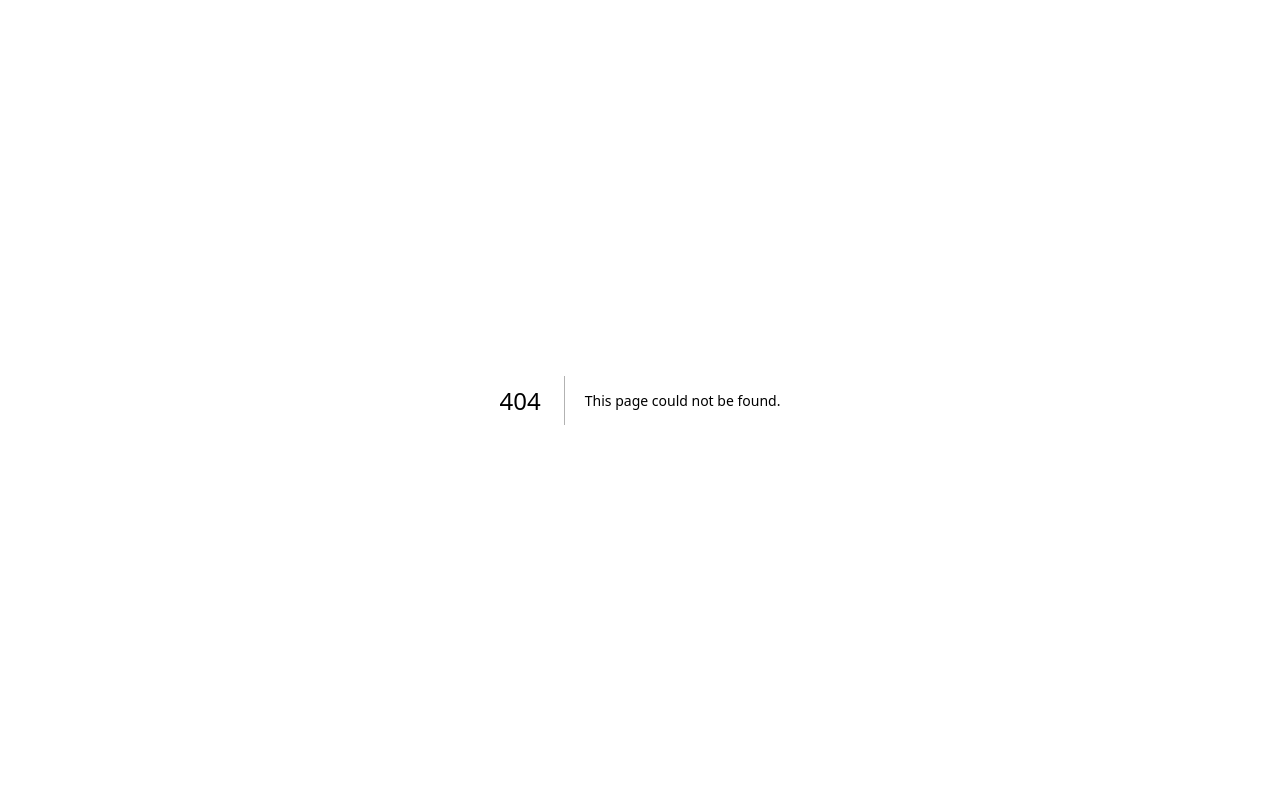
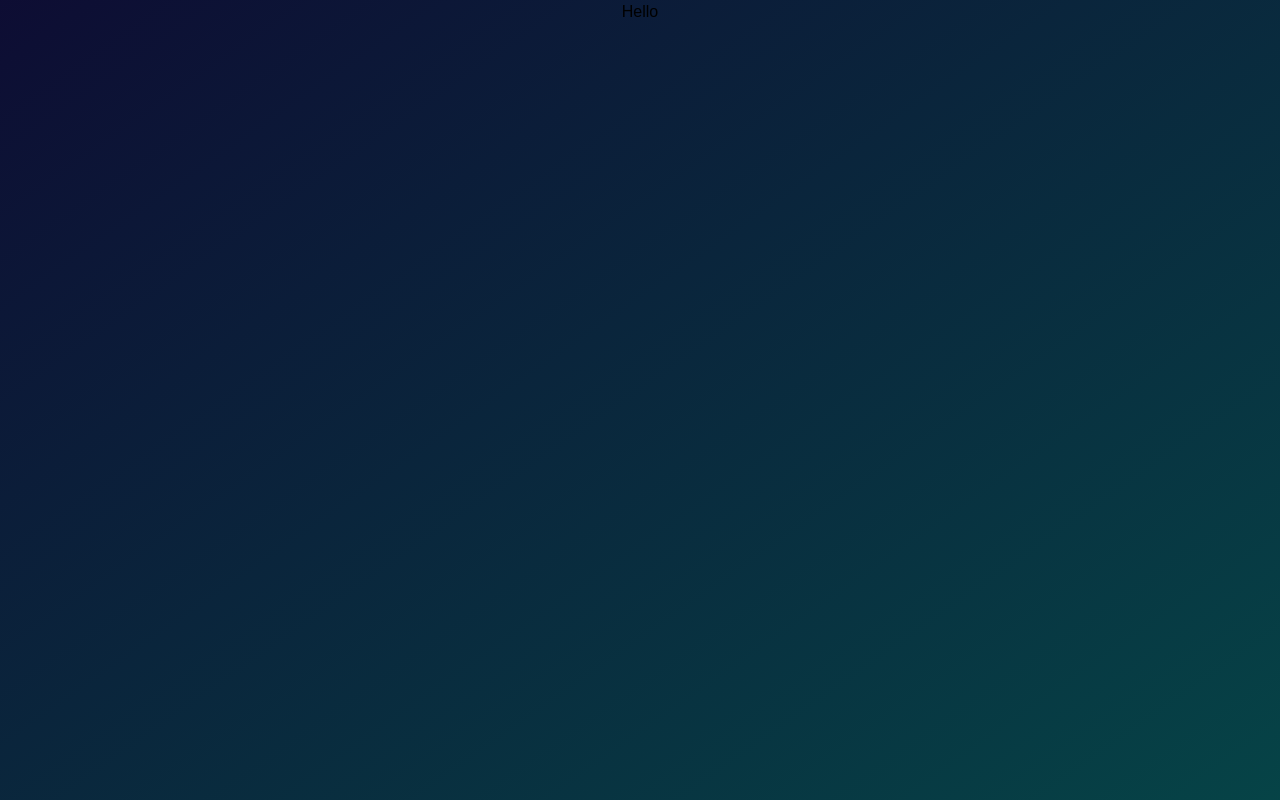
Before and after one commit to PiyushJ1/DevSoc-Personal-Website, a Next.js app: page /contact in a window 1280 px wide. Before the commit this address had no page. Built offline with nearby package versions, Linux system fonts and the light colour scheme.

Commit message:
init contact page

```diff
--- /dev/null
+++ b/src/app/contact/layout.tsx
@@ -0,0 +1,39 @@
+import type { Metadata } from "next";
+import { Geist, Geist_Mono, Figtree } from "next/font/google";
+
+const geistSans = Geist({
+  variable: "--font-geist-sans",
+  subsets: ["latin"],
+});
+
+const geistMono = Geist_Mono({
+  variable: "--font-geist-mono",
+  subsets: ["latin"],
+});
+
+const figtree = Figtree({
+  variable: "--font-figtree",
+  subsets: ["latin"],
+  weight: ["400", "500", "600", "700", "800", "900"],
+});
+
+export const metadata: Metadata = {
+  title: "Piyush Jha | Contact",
+  description: "",
+};
+
+export default function RootLayout({
+  children,
+}: Readonly<{
+  children: React.ReactNode;
+}>) {
+  return (
+    <html lang="en">
+      <body
+        className={`${geistSans.variable} ${geistMono.variable} ${figtree.variable} antialiased`}
+      >
+        {children}
+      </body>
+    </html>
+  );
+}
--- /dev/null
+++ b/src/app/contact/page.tsx
@@ -0,0 +1,9 @@
+'use client'
+
+export default function ContactPage() {
+  return (
+		<>
+		<center>Hello</center>
+		</>
+	);
+}
--- a/src/app/projects/page.tsx
+++ b/src/app/projects/page.tsx
@@ -108,7 +108,7 @@ export default function ProjectsPage() {
               <span className="font-semibold">Tech Stack:</span>
               <p className={styles.techStack}>
                 <img
-                  src="https://img.shields.io/badge/C-A8B9CC?style=for-the-badge&logo=c&logoColor=white"
+                  src="https://img.shields.io/badge/C-00599C?style=for-the-badge&logo=c&logoColor=white"
                   alt="C"
                 />
               </p>
```
